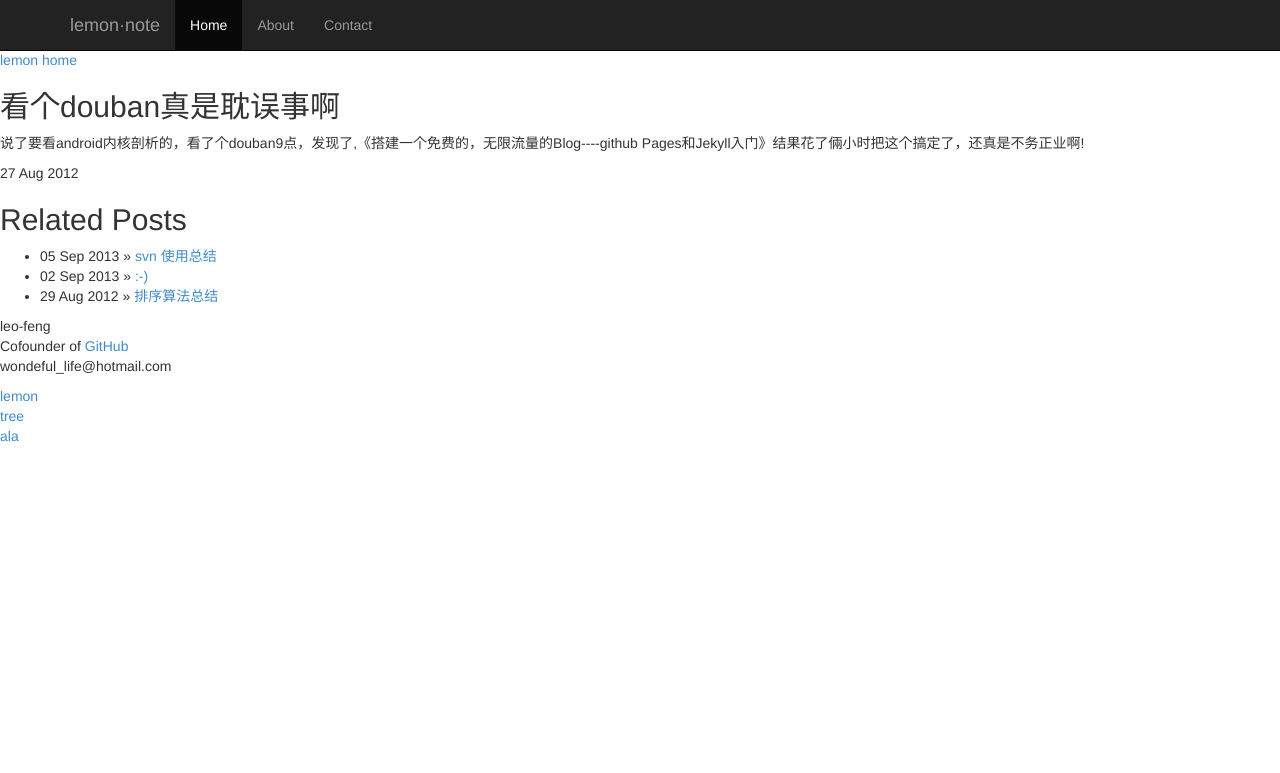
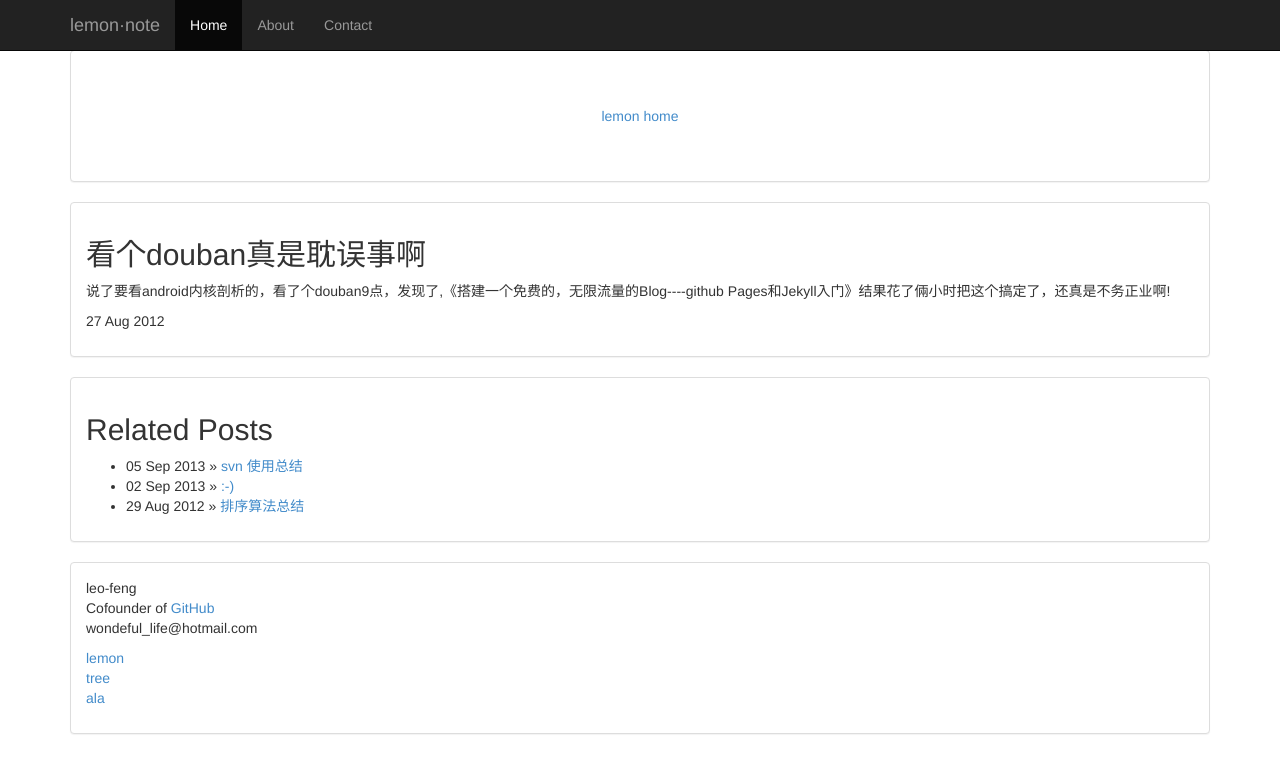
Before and after one commit to leo-feng/leo-feng, a Jekyll site: the page built from _posts/2012-08-27-2nd.html, in a window 1280 px wide. Shown: the top 773 px of the page. Built offline with Jekyll 4.4.1, drawn with Linux system fonts in a browser that asks for light colours; nearby versions of some CDN libraries; Markdown is read by kramdown in place of the engine named in the settings.

Commit message:
add panel

```diff
--- a/_layouts/default.html
+++ b/_layouts/default.html
@@ -44,15 +44,18 @@
         </div><!--/.nav-collapse -->
       </div>
     </div>
-
+<div class="container">
 <div class="site">
-  <div class="title">
+ <div class="panel panel-default"> <div class="panel-body">
+  <div class="title starter-template">
     <a href="">lemon</a>
     <a class="extra" href="/leo-feng/index.html">home</a>
   </div>
+  </div>
+  </div>
 
 	{{ content }}
-
+ <div class="panel panel-default"> <div class="panel-body">
  <div class="footer">
     <div class="contact">
       <p>
@@ -69,6 +72,9 @@
       </p>
     </div>
  </div>
+ </div>
+ </div>
+</div>
 </div>
 <script src="http://cdn.bootcss.com/jquery/1.10.2/jquery.min.js"></script>
     <script src="/leo-feng/lemon_css/dist/js/bootstrap.min.js"></script>
--- a/_layouts/post.html
+++ b/_layouts/post.html
@@ -1,10 +1,13 @@
 ---
 layout: default
 ---
+ <div class="panel panel-default"> <div class="panel-body">
 <div id="post">
 	{{ content }}
 </div>
+</div></div>
 
+ <div class="panel panel-default"> <div class="panel-body">
 <div id="related">
 
   <h2>Related Posts</h2>
@@ -17,3 +20,5 @@ layout: default
   </ul>
 
 </div>
+</div>
+</div>
```
